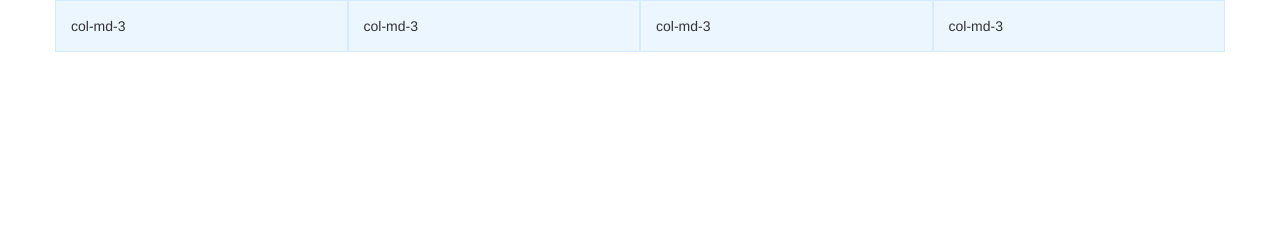
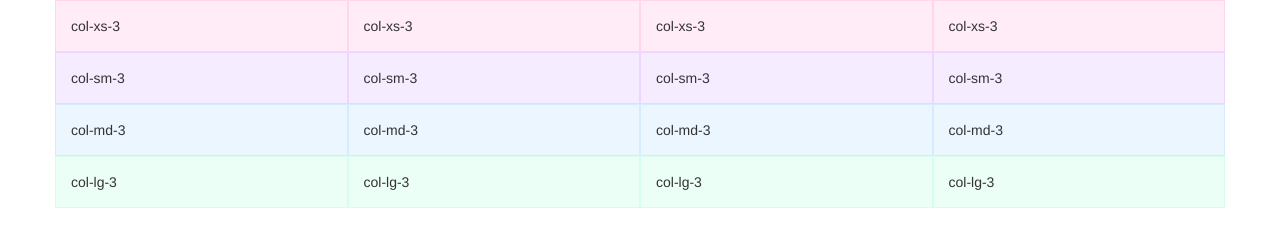
Before and after one commit to yato1215/BootStrap, a plain HTML site: page htdocs/sample2.html in a window 1280 px wide. Drawn offline with nearby package versions, Linux system fonts and the light colour scheme.

Commit message:
Update sample2.html

```diff
--- a/htdocs/sample2.html
+++ b/htdocs/sample2.html
@@ -13,10 +13,37 @@
   <body>
     <div class="container">
       <div class="row">
+        <div class="col-xs-3">col-xs-3</div>
+        <div class="col-xs-3">col-xs-3</div>
+        <div class="col-xs-3">col-xs-3</div>
+        <div class="col-xs-3">col-xs-3</div>
+      </div>
+    </div>
+
+    <div class="container">
+      <div class="row">
+        <div class="col-sm-3">col-sm-3</div>
+        <div class="col-sm-3">col-sm-3</div>
+        <div class="col-sm-3">col-sm-3</div>
+        <div class="col-sm-3">col-sm-3</div>
+      </div>
+    </div>
+
+    <div class="container">
+      <div class="row">
         <div class="col-md-3">col-md-3</div>
         <div class="col-md-3">col-md-3</div>
         <div class="col-md-3">col-md-3</div>
         <div class="col-md-3">col-md-3</div>
+      </div>
+    </div>
+
+    <div class="container">
+      <div class="row">
+        <div class="col-lg-3">col-lg-3</div>
+        <div class="col-lg-3">col-lg-3</div>
+        <div class="col-lg-3">col-lg-3</div>
+        <div class="col-lg-3">col-lg-3</div>
       </div>
     </div>
 
```
